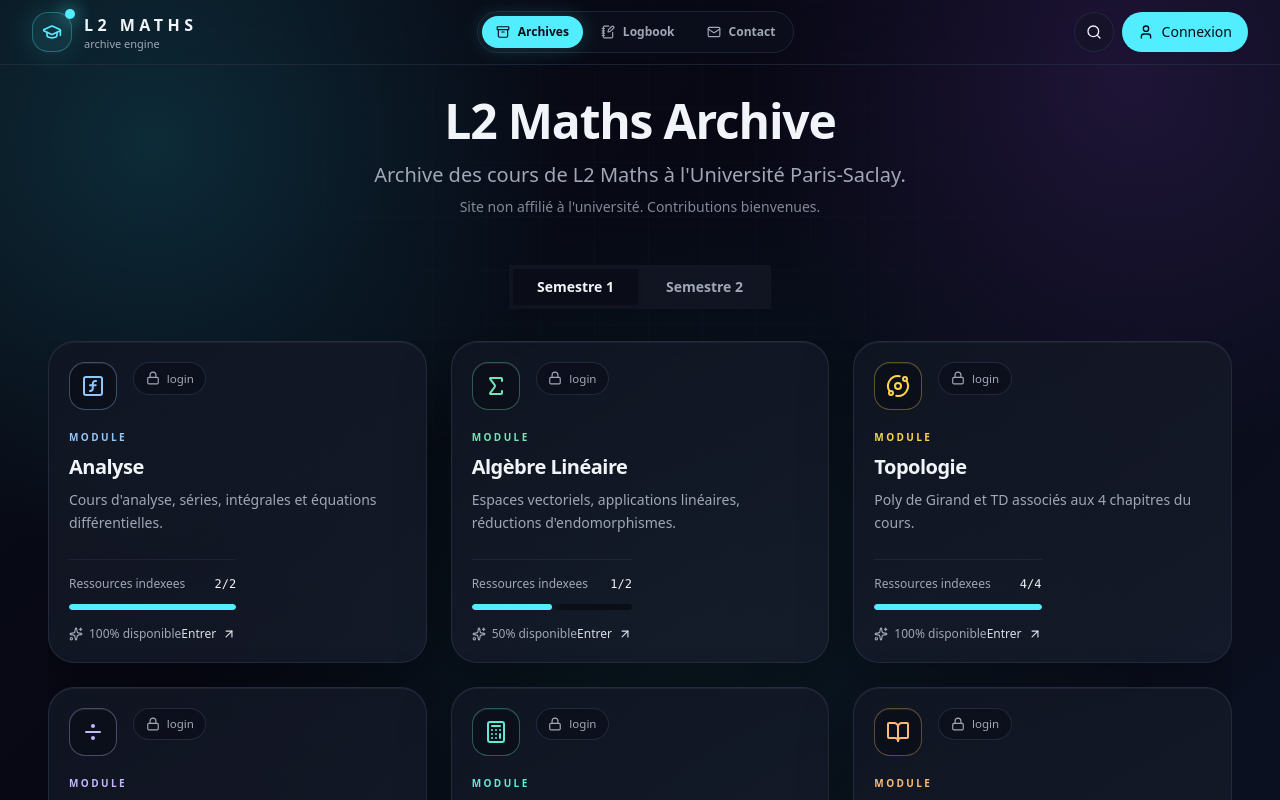
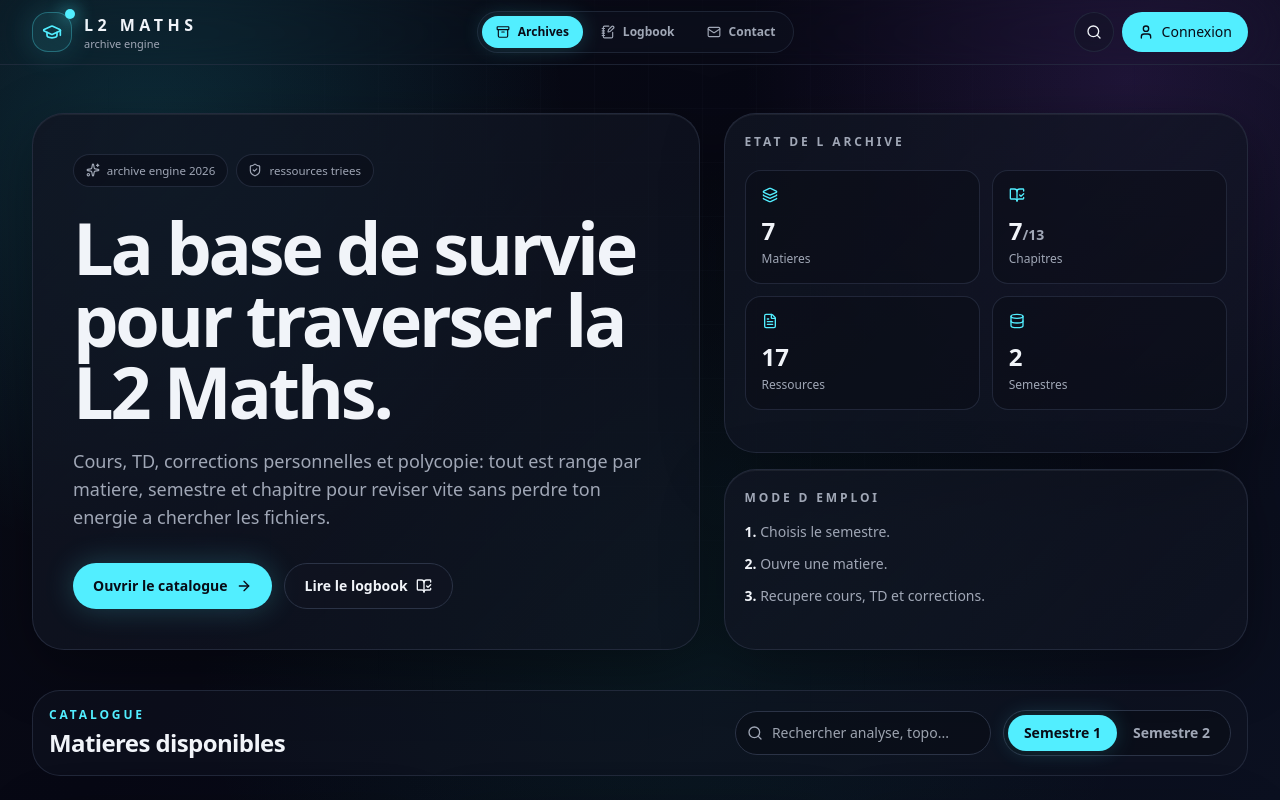
Before and after one commit to Grimm02938/l2-maths, a React (Vite) app: page / in a window 1280 px wide. Shown: the top 800 px of the page. Built offline with nearby package versions, Linux system fonts and the light colour scheme; no server answers.

Commit message:
Redesign home archive dashboard

```diff
--- a/src/pages/Index.tsx
+++ b/src/pages/Index.tsx
@@ -1,73 +1,133 @@
-import { useState } from 'react';
-import { themes } from '@/lib/themes';
+import { useMemo, useState } from 'react';
+import { Link } from 'react-router-dom';
+import { ArrowRight, BookOpenCheck, Database, FileText, Layers3, Search, ShieldCheck, Sparkles } from 'lucide-react';
+import { getChapterResources, themes } from '@/lib/themes';
 import { ThemeCard } from '@/components/ThemeCard';
 
 type Semester = 's1' | 's2';
 
 const Index = () => {
   const [semester, setSemester] = useState<Semester>('s1');
-  const [slideDirection, setSlideDirection] = useState<'from-left' | 'from-right'>('from-right');
+  const [query, setQuery] = useState('');
 
-  const handleSemesterChange = (nextSemester: Semester) => {
-    if (nextSemester === semester) return;
+  const stats = useMemo(() => {
+    const chapters = themes.flatMap(theme => theme.chapters);
+    const availableChapters = chapters.filter(chapter => chapter.available);
+    const resources = chapters.flatMap(chapter => getChapterResources(chapter));
 
-    // Going from S1 to S2 enters from the right, and inverse when going back.
-    setSlideDirection(nextSemester === 's2' ? 'from-right' : 'from-left');
-    setSemester(nextSemester);
-  };
+    return {
+      subjects: themes.length,
+      chapters: chapters.length,
+      available: availableChapters.length,
+      resources: resources.length,
+    };
+  }, []);
 
-  const filteredThemes = themes.filter(theme => theme.semesters.includes(semester));
+  const filteredThemes = themes
+    .filter(theme => theme.semesters.includes(semester))
+    .filter(theme => {
+      const search = query.trim().toLowerCase();
+      if (!search) return true;
+      return [theme.title, theme.description, ...theme.chapters.map(chapter => chapter.title)]
+        .join(' ')
+        .toLowerCase()
+        .includes(search);
+    });
 
   return (
-    <div className="container mx-auto px-4 py-8">
-      <header className="text-center mb-12">
-        <h1 className="text-5xl font-extrabold tracking-tight mb-4 text-foreground">
-          L2 Maths Archive
-        </h1>
-        <p className="text-xl text-muted-foreground">
-          Archive des cours de L2 Maths à l'Université Paris-Saclay.
-        </p>
-        <p className="text-sm text-muted-foreground/80 mt-2">
-          Site non affilié à l'université. Contributions bienvenues.
-        </p>
-      </header>
+    <div className="py-8 sm:py-12">
+      <section className="grid gap-6 lg:grid-cols-[1.12fr_0.88fr] lg:items-stretch">
+        <div className="glass-panel scanline rounded-[2rem] p-6 sm:p-8 lg:p-10">
+          <div className="mb-6 flex flex-wrap items-center gap-2">
+            <span className="chip border-primary/30 text-primary">
+              <Sparkles className="h-3.5 w-3.5" />
+              archive engine 2026
+            </span>
+            <span className="chip">
+              <ShieldCheck className="h-3.5 w-3.5" />
+              ressources triees
+            </span>
+          </div>
 
-      <div className="flex justify-center mb-8">
-        <div className="semester-switch-3d neo-panel bg-card p-1 flex items-center space-x-1">
-          <button
-            onClick={() => handleSemesterChange('s1')}
-            className={`semester-tab-3d neo-button-shape px-6 py-2 text-sm font-semibold transition-all duration-300 ${
-              semester === 's1'
-                ? 'semester-tab-3d-active bg-background/80 text-foreground shadow-md'
-                : 'text-muted-foreground hover:text-foreground/80'
-            }`}
-          >
-            Semestre 1
-          </button>
-          <button
-            onClick={() => handleSemesterChange('s2')}
-            className={`semester-tab-3d neo-button-shape px-6 py-2 text-sm font-semibold transition-all duration-300 ${
-              semester === 's2'
-                ? 'semester-tab-3d-active bg-background/80 text-foreground shadow-md'
-                : 'text-muted-foreground hover:text-foreground/80'
-            }`}
-          >
-            Semestre 2
-          </button>
+          <h1 className="max-w-4xl text-4xl font-black tracking-[-0.045em] text-foreground sm:text-6xl lg:text-7xl">
+            La base de survie pour traverser la L2 Maths.
+          </h1>
+
+          <p className="mt-5 max-w-2xl text-base leading-8 text-muted-foreground sm:text-lg">
+            Cours, TD, corrections personnelles et polycopie: tout est range par matiere, semestre et chapitre pour reviser vite sans perdre ton energie a chercher les fichiers.
+          </p>
+
+          <div className="mt-8 flex flex-col gap-3 sm:flex-row">
+            <a href="#catalogue" className="inline-flex items-center justify-center gap-2 rounded-full bg-primary px-5 py-3 text-sm font-bold text-primary-foreground shadow-[0_0_30px_hsl(var(--primary)/0.22)] transition hover:bg-primary/90">
+              Ouvrir le catalogue <ArrowRight className="h-4 w-4" />
+            </a>
+            <Link to="/blog" className="inline-flex items-center justify-center gap-2 rounded-full border border-border bg-card/55 px-5 py-3 text-sm font-bold text-foreground transition hover:border-primary/45 hover:bg-secondary/80">
+              Lire le logbook <BookOpenCheck className="h-4 w-4" />
+            </Link>
+          </div>
         </div>
-      </div>
 
-      <div className="overflow-hidden">
-        <div
-          key={semester}
-          className="semester-catalogue-flow grid grid-cols-1 md:grid-cols-2 lg:grid-cols-3 gap-6"
-        >
+        <aside className="grid gap-4 sm:grid-cols-2 lg:grid-cols-1">
+          <div className="glass-panel rounded-[2rem] p-5">
+            <p className="text-xs font-bold uppercase tracking-[0.24em] text-muted-foreground">Etat de l archive</p>
+            <div className="mt-5 grid grid-cols-2 gap-3">
+              <StatCard icon={Layers3} label="Matieres" value={stats.subjects} />
+              <StatCard icon={BookOpenCheck} label="Chapitres" value={stats.available} detail={`/${stats.chapters}`} />
+              <StatCard icon={FileText} label="Ressources" value={stats.resources} />
+              <StatCard icon={Database} label="Semestres" value={2} />
+            </div>
+          </div>
+
+          <div className="glass-panel rounded-[2rem] p-5">
+            <p className="text-xs font-bold uppercase tracking-[0.24em] text-muted-foreground">Mode d emploi</p>
+            <div className="mt-4 space-y-3 text-sm text-muted-foreground">
+              <p><span className="font-semibold text-foreground">1.</span> Choisis le semestre.</p>
+              <p><span className="font-semibold text-foreground">2.</span> Ouvre une matiere.</p>
+              <p><span className="font-semibold text-foreground">3.</span> Recupere cours, TD et corrections.</p>
+            </div>
+          </div>
+        </aside>
+      </section>
+
+      <section id="catalogue" className="mt-10">
+        <div className="mb-6 flex flex-col gap-4 rounded-[1.75rem] border border-border/70 bg-card/50 p-4 backdrop-blur-xl md:flex-row md:items-center md:justify-between">
+          <div>
+            <p className="text-xs font-bold uppercase tracking-[0.24em] text-primary">Catalogue</p>
+            <h2 className="mt-1 text-2xl font-black tracking-tight text-foreground">Matieres disponibles</h2>
+          </div>
+
+          <div className="flex flex-col gap-3 sm:flex-row sm:items-center">
+            <div className="relative">
+              <Search className="pointer-events-none absolute left-3 top-1/2 h-4 w-4 -translate-y-1/2 text-muted-foreground" />
+              <input
+                value={query}
+                onChange={(event) => setQuery(event.target.value)}
+                placeholder="Rechercher analyse, topo..."
+                className="h-11 w-full rounded-full border border-border bg-background/60 pl-9 pr-4 text-sm outline-none transition focus:border-primary sm:w-64"
+              />
+            </div>
+
+            <div className="flex rounded-full border border-border bg-background/60 p-1">
+              {(['s1', 's2'] as Semester[]).map((item) => (
+                <button
+                  key={item}
+                  onClick={() => setSemester(item)}
+                  className={`rounded-full px-4 py-2 text-sm font-bold transition ${
+                    semester === item
+                      ? 'bg-primary text-primary-foreground shadow-[0_0_22px_hsl(var(--primary)/0.18)]'
+                      : 'text-muted-foreground hover:text-foreground'
+                  }`}
+                >
+                  {item === 's1' ? 'Semestre 1' : 'Semestre 2'}
+                </button>
+              ))}
+            </div>
+          </div>
+        </div>
+
+        <div className="grid grid-cols-1 gap-5 md:grid-cols-2 xl:grid-cols-3">
           {filteredThemes.map((theme, index) => (
-            <div
-              key={theme.id}
-              className={slideDirection === 'from-right' ? 'semester-card-in-from-right' : 'semester-card-in-from-left'}
-              style={{ animationDelay: `${index * 65}ms` }}
-            >
+            <div key={theme.id} className="archive-card-in" style={{ animationDelay: `${index * 65}ms` }}>
               <ThemeCard
                 id={theme.id}
                 title={theme.title}
@@ -80,10 +140,21 @@
             </div>
           ))}
         </div>
-      </div>
-
+      </section>
     </div>
   );
 };
 
+function StatCard({ icon: Icon, label, value, detail }: { icon: typeof Layers3; label: string; value: number; detail?: string }) {
+  return (
+    <div className="rounded-2xl border border-border/70 bg-background/45 p-4">
+      <Icon className="mb-3 h-4 w-4 text-primary" />
+      <div className="text-2xl font-black text-foreground">
+        {value}<span className="text-sm text-muted-foreground">{detail}</span>
+      </div>
+      <p className="mt-1 text-xs text-muted-foreground">{label}</p>
+    </div>
+  );
+}
+
 export default Index;
```
